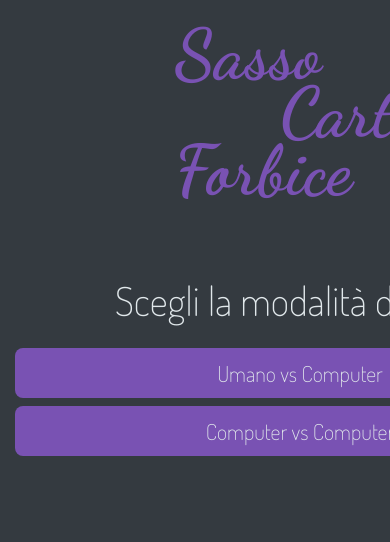
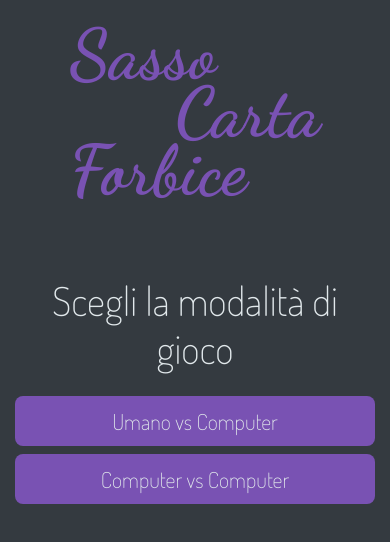
Before and after one commit to lucapirrone/learnn-game, an Angular app: page / in a window 390 px wide. Shown: the top 542 px of the page. Built offline with nearby package versions, Linux system fonts and the light colour scheme.

Commit message:
mobile friendly

```diff
--- a/src/app/game/game.component.html
+++ b/src/app/game/game.component.html
@@ -1,10 +1,10 @@
-<div class="container-bg">
+<div class="container-bg overflow-auto">
   <div class="main-body">
     <div class="container">
       <app-logo></app-logo>
 
       <div class="row mt-3">
-        <div class="col-sm">
+        <div class="col">
           <div class="side float-sm-left">
             <h1>{{usernameSx}}</h1>
             <div class="row">
@@ -15,7 +15,8 @@
             </div>
           </div>
         </div>
-        <div class="col-sm">
+
+        <div class="col">
           <div class="side float-sm-right">
             <h1>{{usernameDx}}</h1>
             <div class="row">
@@ -34,8 +35,8 @@
 
       <div *ngIf="modalita == ModalitaEnum.UmanoVsComputer && !gameOver">
         <div class="row mt-4">
-          <div class="col-sm" *ngFor="let scelta of scelte">
-            <app-button class="mt-4 w-100" [loading]="loading" (click)="handlePlay(scelta)">{{scelta.soggetto}}</app-button>
+          <div class="col-sm mt-4" *ngFor="let scelta of scelte">
+            <app-button class="w-100" [loading]="loading" (click)="handlePlay(scelta)">{{scelta.soggetto}}</app-button>
           </div>
         </div>
       </div>
--- a/src/app/home/home.component.html
+++ b/src/app/home/home.component.html
@@ -1,4 +1,4 @@
-<div class="container-bg">
+<div class="container-bg overflow-auto">
   <div class="container main-body">
     <app-logo></app-logo>
     <div class="container mt-7 pb-2" *ngIf="modalita === null">
--- a/src/styles.css
+++ b/src/styles.css
@@ -38,3 +38,10 @@ html, body
   margin: 0 auto;
   padding-top: 30px;
 }
+
+@media only screen and (max-width: 600px) {
+
+  .main-body {
+    width: 100%;
+  }
+}
```
Also changed, not shown: src/app/components/logo/logo.component.css (line endings or trailing spaces).
